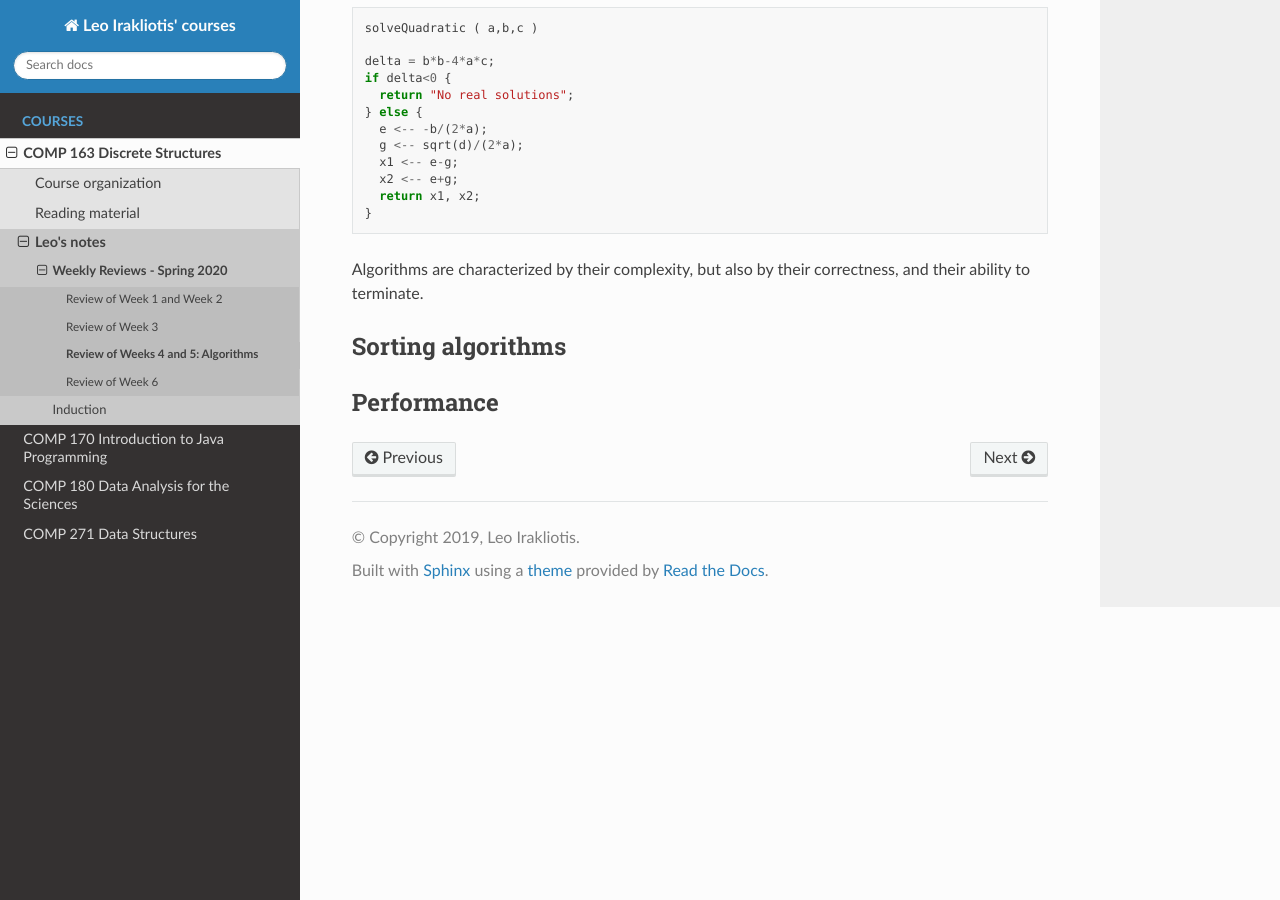
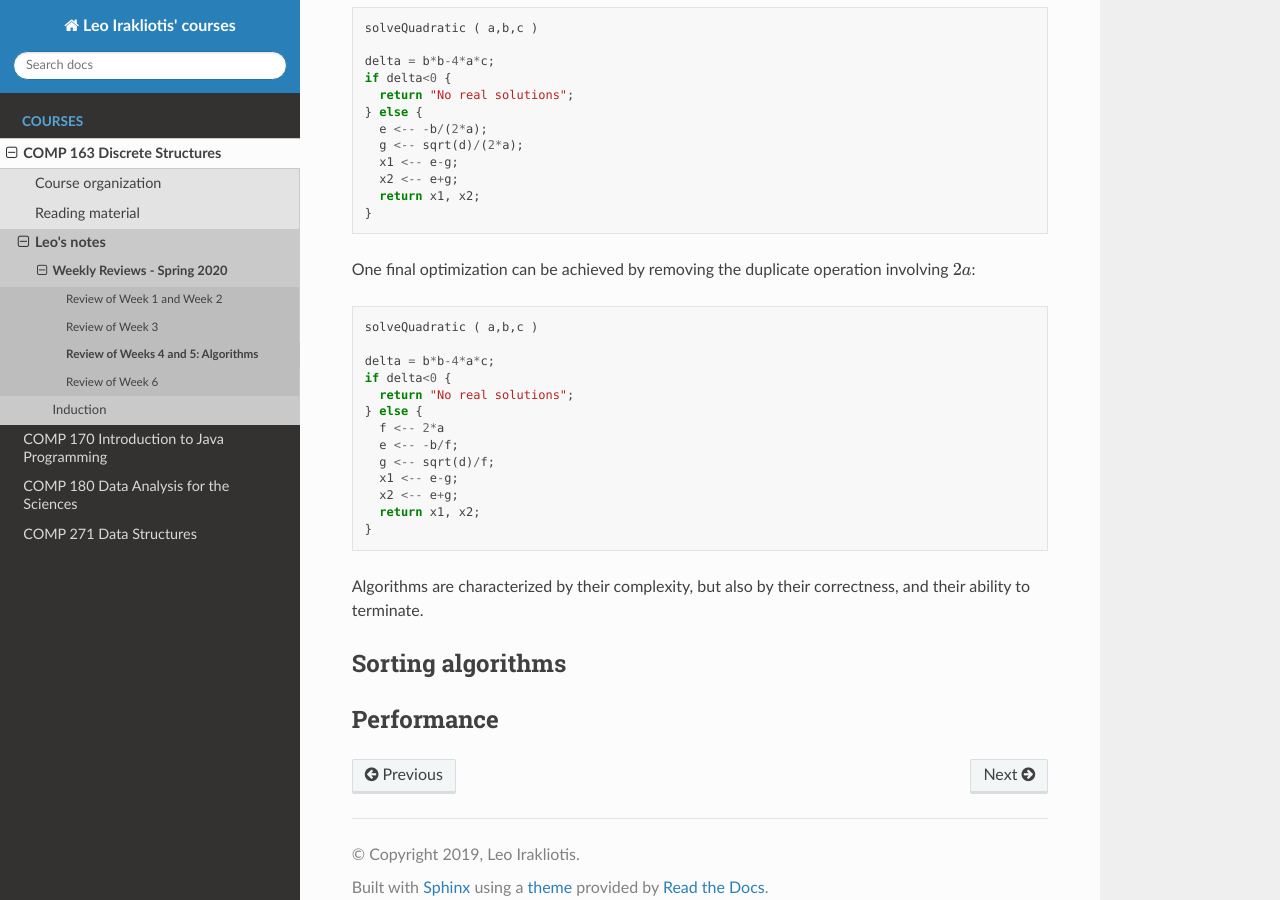
Before and after one commit to sleepyjaree/cdp, a Sphinx documentation site: the page built from source/COMP163/2020Spring/week4.rst, in a window 1280 px wide and 900 px high, scrolled down 2073 px. Built offline with Sphinx 7.4.7 and the Read the Docs theme 2.0.0, drawn with Linux system fonts in a browser that asks for light colours.

Commit message:
final optimizatio of quadratic algo

```diff
--- a/source/COMP163/2020Spring/week4.rst
+++ b/source/COMP163/2020Spring/week4.rst
@@ -82,6 +82,22 @@ Further optimization is possible: ::
       return x1, x2;
     }
 
+One final optimization can be achieved by removing the duplicate operation involving :math:`2a`: ::
+
+    solveQuadratic ( a,b,c )
+
+    delta = b*b-4*a*c;
+    if delta<0 {
+      return "No real solutions";
+    } else {
+      f <-- 2*a
+      e <-- -b/f;
+      g <-- sqrt(d)/f;
+      x1 <-- e-g;
+      x2 <-- e+g;
+      return x1, x2;
+    }
+
 Algorithms are characterized by their complexity, but also by their correctness, and their ability to terminate.
 
 Sorting algorithms
```
